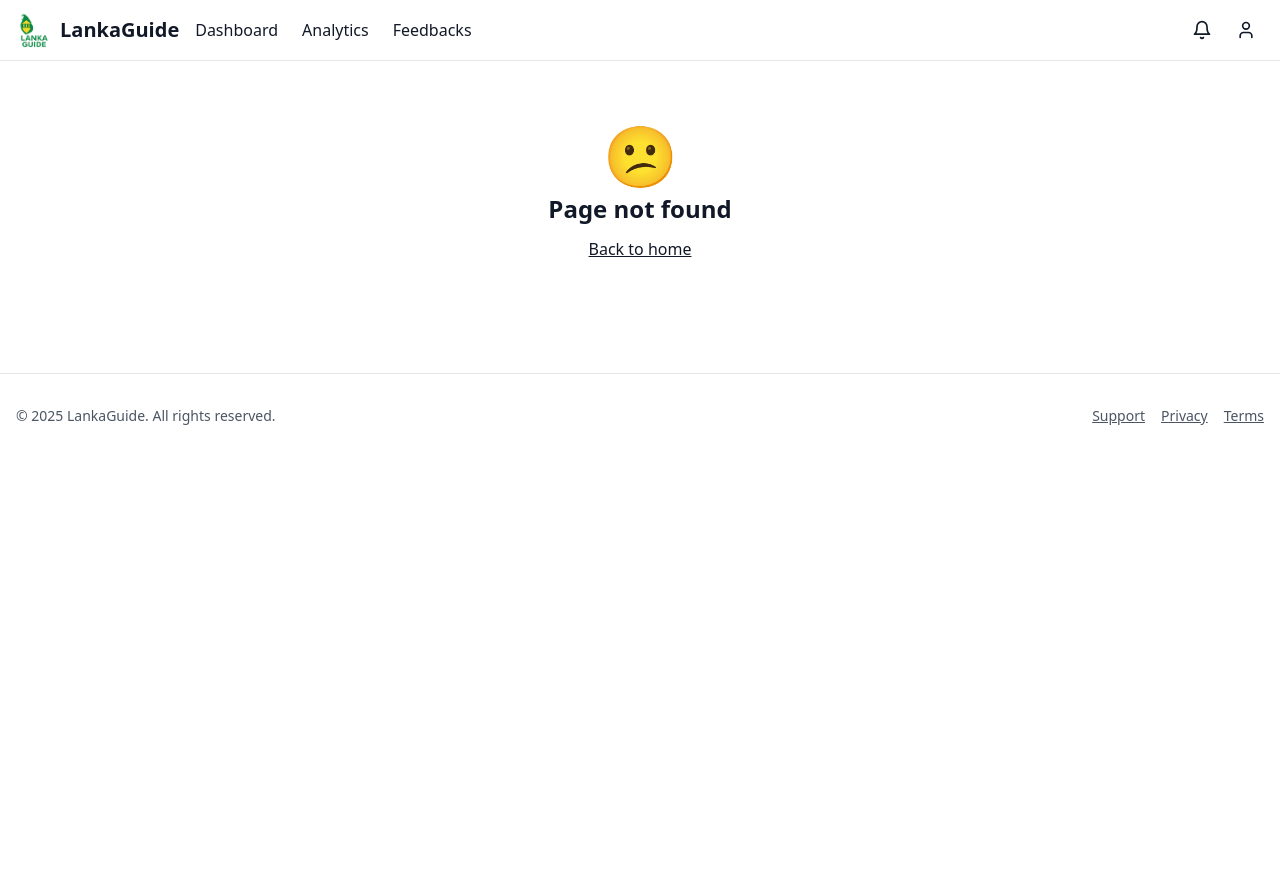
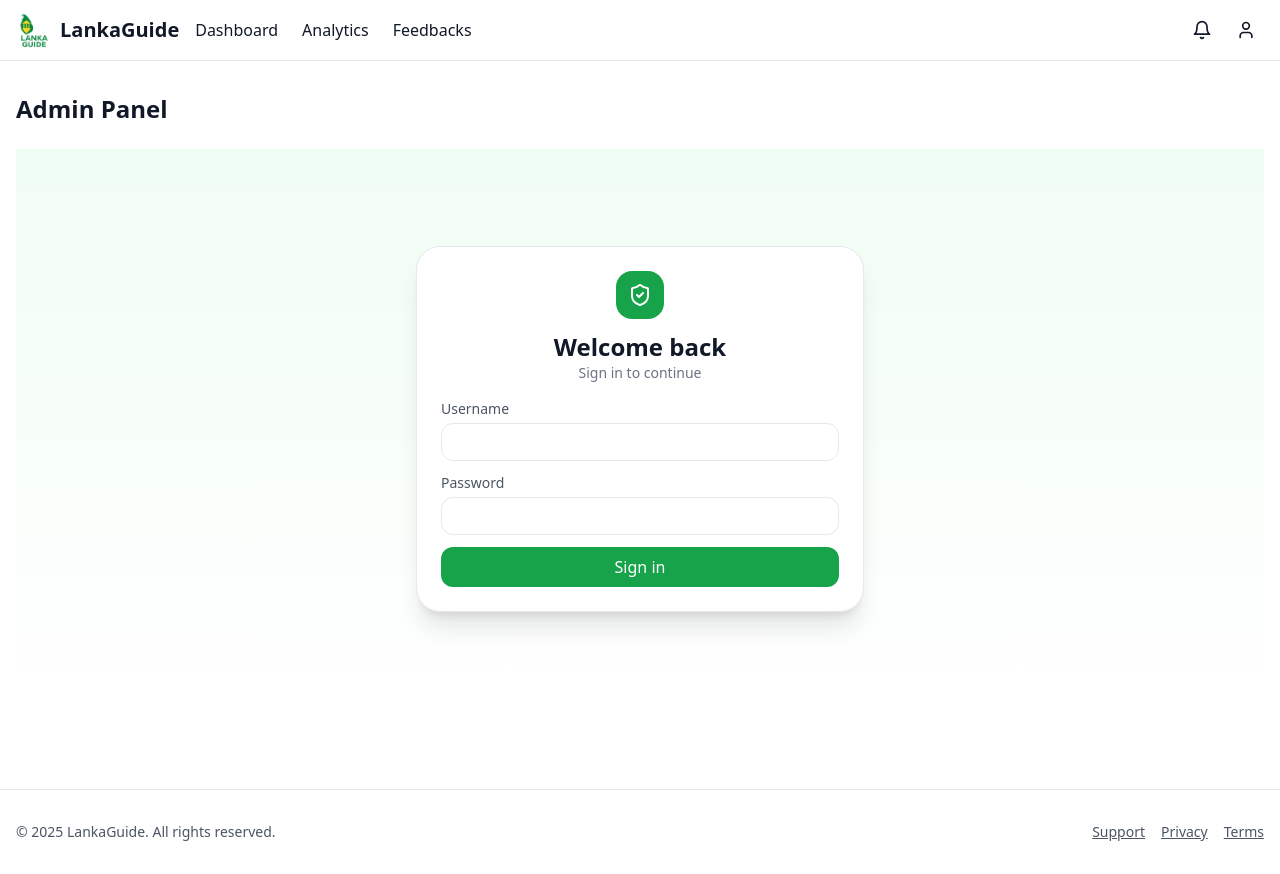
Before and after one commit to KesharaGunathilaka/CodeNova_LankaGuide, a React (Vite) app in the folder frontend/: page /admin/login in a window 1280 px wide. Before the commit this address had no page. Before the commit the page ends 800 px from the top, so only its background shows below. Built offline with nearby package versions, Linux system fonts and the light colour scheme.

Commit message:
admin login

```diff
--- /dev/null
+++ b/frontend/src/pages/admin/AdminLogin.jsx
@@ -0,0 +1,40 @@
+import React, { useState } from 'react'
+import { Link, useNavigate } from 'react-router-dom'
+import { ShieldCheck } from 'lucide-react'
+import { useApp } from '../../utils/appContext'
+
+const Input = ({ label, ...props }) => (
+    <label className="block text-sm">
+        <div className="mb-1 text-gray-600">{label}</div>
+        <input {...props} className="w-full p-2 border rounded-xl outline-none focus:ring-2 focus:ring-green-200" />
+    </label>
+)
+
+const AuthShell = ({ title, subtitle, children }) => (
+    <div className="min-h-[70vh] grid place-items-center bg-gradient-to-b from-green-50 to-white">
+        <div className="w-full max-w-md bg-white border rounded-3xl p-6 shadow-xl">
+            <div className="text-center">
+                <div className="inline-flex p-3 bg-green-600 text-white rounded-2xl"><ShieldCheck /></div>
+                <h2 className="mt-3 text-2xl font-bold">{title}</h2>
+                <p className="text-gray-500 text-sm">{subtitle}</p>
+            </div>
+            <div className="mt-4">{children}</div>
+        </div>
+    </div>
+)
+
+export default function Login() {
+    const { setUser } = useApp()
+    const nav = useNavigate()
+    const [form, setForm] = useState({ username: '', password: '' })
+    const submit = (e) => { e.preventDefault(); setUser({ username: form.username }); nav('/admin') }
+    return (
+        <AuthShell title="Welcome back" subtitle="Sign in to continue">
+            <form onSubmit={submit} className="space-y-3">
+                <Input label="Username" value={form.username} onChange={e => setForm({ ...form, username: e.target.value })} />
+                <Input type="password" label="Password" value={form.password} onChange={e => setForm({ ...form, password: e.target.value })} />
+                <button className="w-full py-2 rounded-xl bg-green-600 text-white">Sign in</button>
+            </form>
+        </AuthShell>
+    )
+}
--- a/frontend/src/routes/AppRoutes.jsx
+++ b/frontend/src/routes/AppRoutes.jsx
@@ -6,6 +6,7 @@ import Signup from "../pages/Signup";
 import Dashboard from "../pages/Dashboard";
 import AdminLayout from "../pages/admin/AdminLayout";
 import AdminDashboard from "../pages/admin/AdminDashboard";
+import AdminLogin from "../pages/admin/AdminLogin";
 import AdminAnalytics from "../pages/admin/AdminAnalytics";
 import AdminFeedbacks from "../pages/admin/AdminFeedbacks";
 import DayAppointments from "../pages/admin/DayAppointments";
@@ -36,6 +37,7 @@ export default function AppRoutes() {
       <Route path="/dashboard" element={<Dashboard />} />
       <Route path="/admin" element={<AdminLayout />}>
         <Route index element={<AdminDashboard />} />
+        <Route path="login" element={<AdminLogin />} />
         <Route path="analytics" element={<AdminAnalytics />} />
         <Route path="feedbacks" element={<AdminFeedbacks />} />
         <Route path="day/:date" element={<DayAppointments />} />
```
